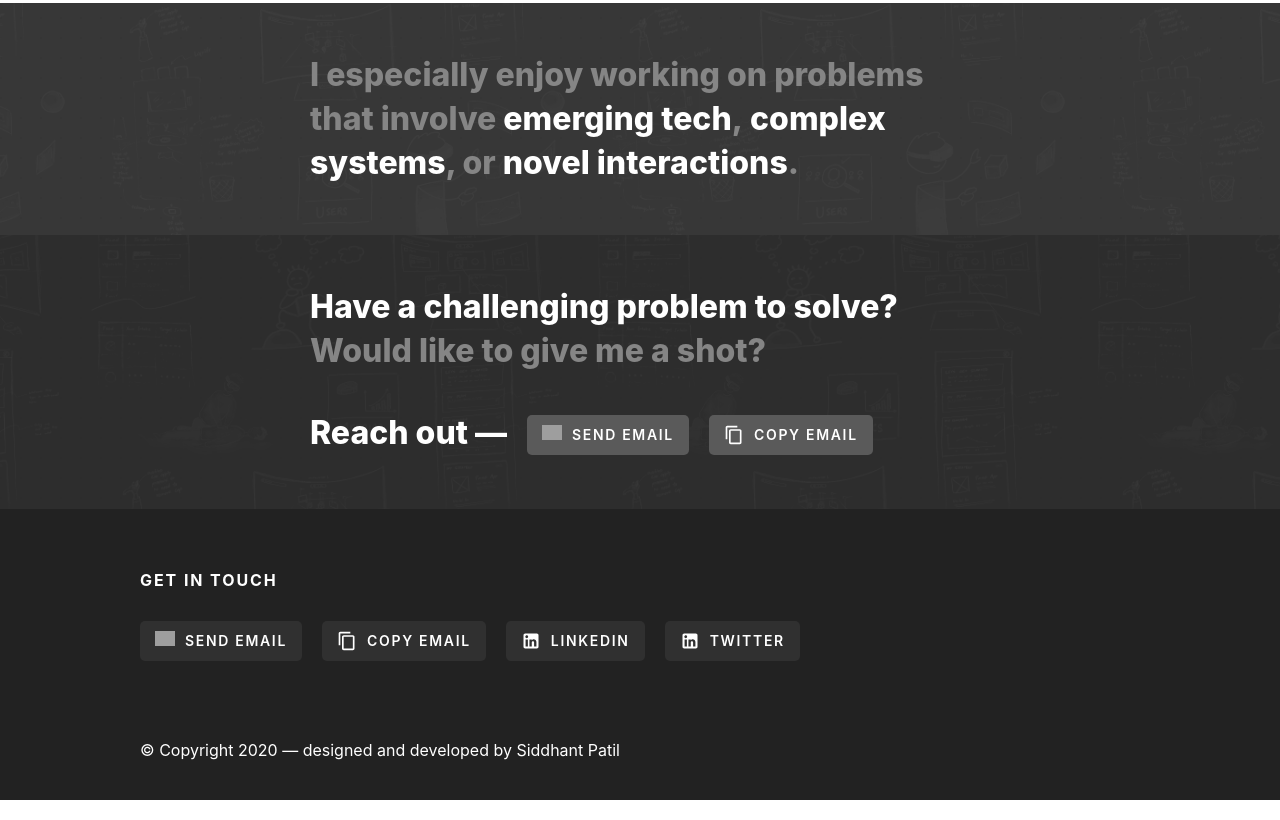
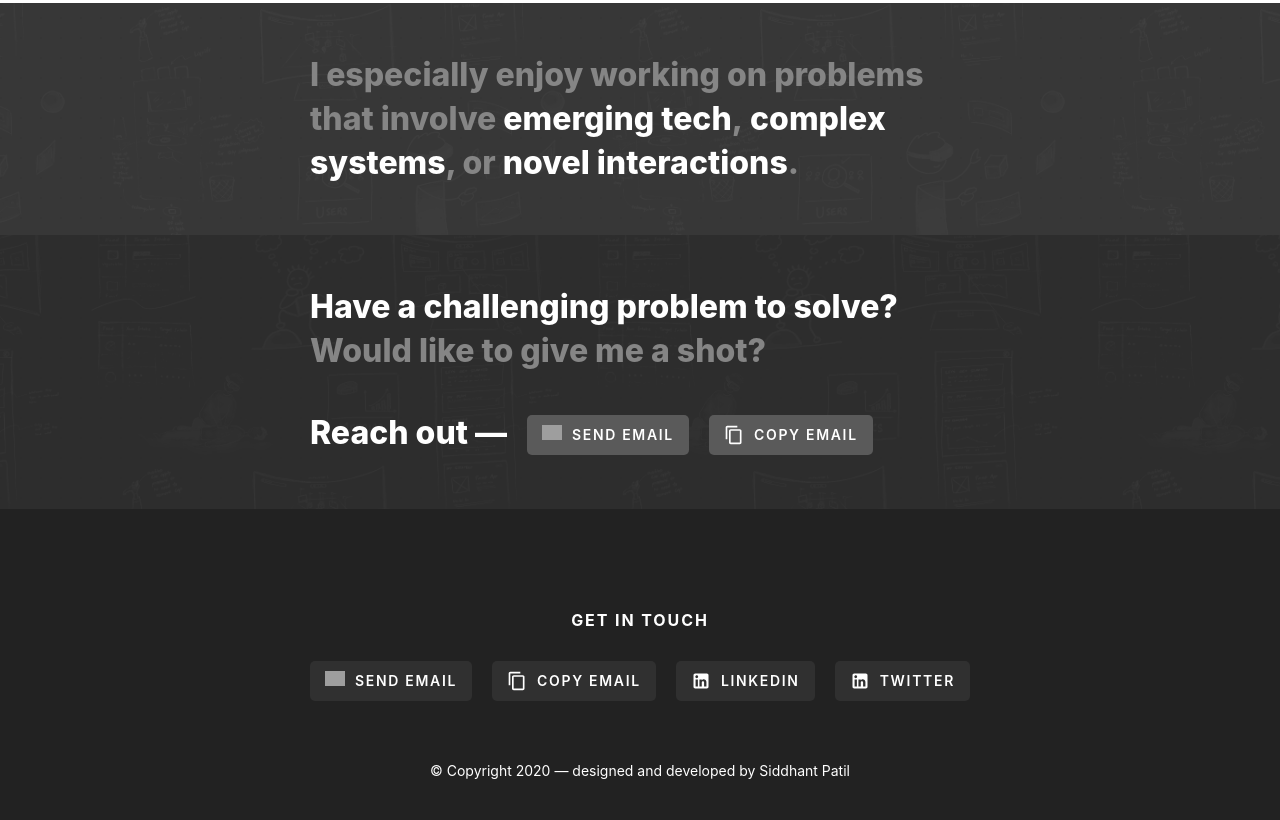
Before and after one commit to sidomatic11/portfolio-2021, a Gatsby site: page / in a window 1280 px wide. Shown: the part 1849-2669 px from the top of the page. Built offline with nearby package versions, Linux system fonts and the light colour scheme; Gatsby itself is replaced by a stand-in of ours; grey boxes are pictures that could not be loaded; a web font is replaced by a local one.

Commit message:
footer centered

```diff
--- a/src/components/layout.js
+++ b/src/components/layout.js
@@ -43,7 +43,7 @@ const Layout = ({ children, isMenuAtBottom, sAddClass }) => {
 
       <div className="footer">
 
-        <h3>Get in touch</h3>
+        <h3 className="get-in-touch">Get in touch</h3>
 
         <div className="connect-buttons-wrapper">
 
@@ -54,7 +54,7 @@ const Layout = ({ children, isMenuAtBottom, sAddClass }) => {
 
         </div>
 
-        <p>© Copyright {new Date().getFullYear()} — designed and developed by Siddhant Patil</p>
+        <p className="copyright">© Copyright {new Date().getFullYear()} — designed and developed by Siddhant Patil</p>
       </div>
 
     </div>
--- a/src/styles/global.scss
+++ b/src/styles/global.scss
@@ -199,7 +199,6 @@ p {
   border-radius: 5px;
   align-items: center;
   transition: 0.2s ease;
-  margin: 0 20px 20px 0;
 
   &:hover {
     background-color: $gray-3;
@@ -335,7 +334,7 @@ a {
     // border-top: 1px solid $gray-4;
     color: $white;
     position: relative;
-    padding: 60px 0 40px 0;
+    padding: 100px 0 40px 0;
 
     &:before {
       content: "";
@@ -344,10 +343,24 @@ a {
       @include full-bleed();
     }
 
+    .get-in-touch {
+      text-align: center;
+    }
+
     .connect-buttons-wrapper {
       display: flex;
       flex-wrap: wrap;
-      padding: 30px 0 60px 0;
+      justify-content: center;
+      padding: 20px 0 50px 0;
+
+      .button-small {
+        margin: 10px;
+      }
+    }
+
+    .copyright {
+      text-align: center;
+      font-size: 14px;
     }
   }
 }
```
